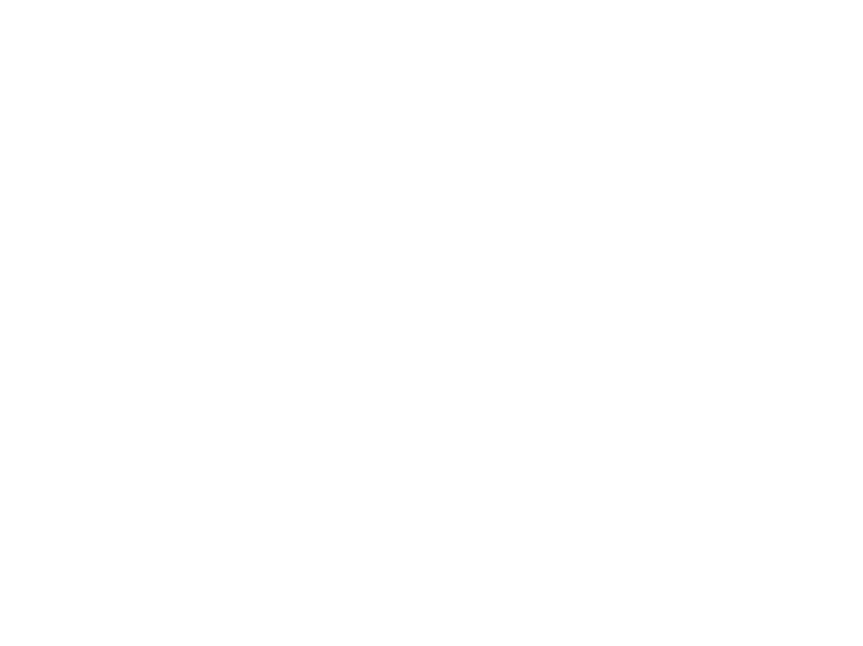
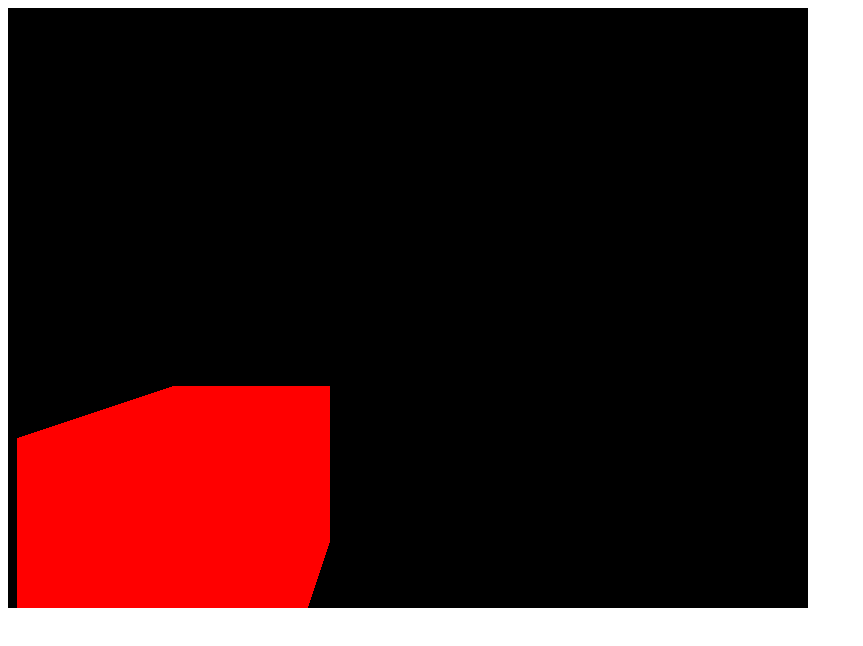
Before and after one commit to Ahmadkashif/visualizations, a plain HTML site: page basics/index.html in a window 1280 px wide. Shown: the whole page, without its empty margins (0-863 px from the left). Drawn offline with Linux system fonts and the light colour scheme.

Commit message:
initial boilerplate code

```diff
--- a/basics/index.html
+++ b/basics/index.html
@@ -7,6 +7,10 @@
     <title>Document</title>
 </head>
 <body>
+    <canvas class="webgl">
 
+    </canvas>
+    <script src="../three.min.js"></script>
+    <script src="./script.js"></script>
 </body>
 </html>
--- a/basics/script.js
+++ b/basics/script.js
@@ -0,0 +1,30 @@
+const scene = new THREE.Scene();
+
+const geometry = new THREE.BoxGeometry(1, 1, 1);
+
+const material = new THREE.MeshBasicMaterial({ color: 'red' });
+
+const mesh = new THREE.Mesh(geometry, material);
+scene.add(mesh);
+
+const sceneSize = {
+    width: 800,
+    height: 600
+}
+
+const camera = new THREE.PerspectiveCamera(75, sceneSize.width / sceneSize.height);
+camera.position.z = 2;
+camera.position.x = 1;
+camera.position.y = 1;
+
+scene.add(camera);
+
+const canvas = document.querySelector('.webgl');
+
+const renderer = new THREE.WebGLRenderer({
+    canvas: canvas
+})
+
+renderer.setSize(sceneSize.width, sceneSize.height);
+
+renderer.render(scene, camera);
```
